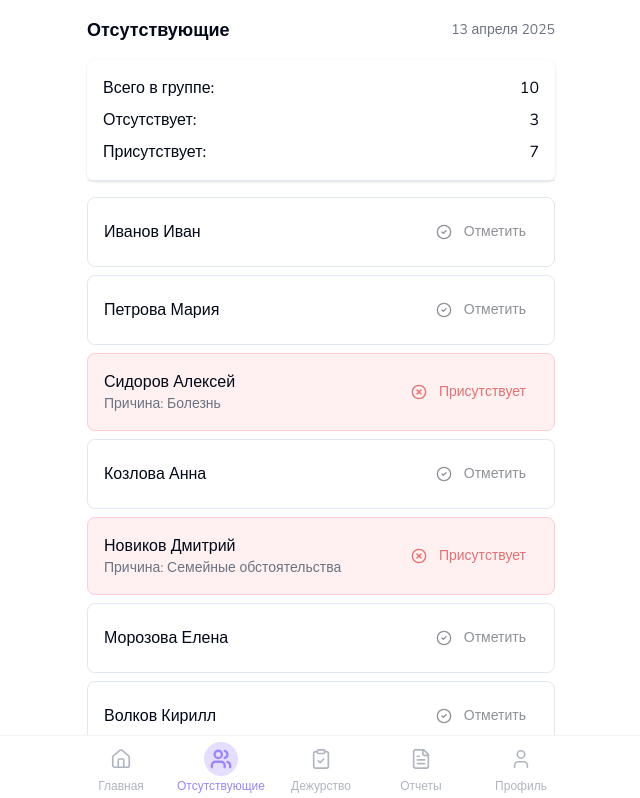
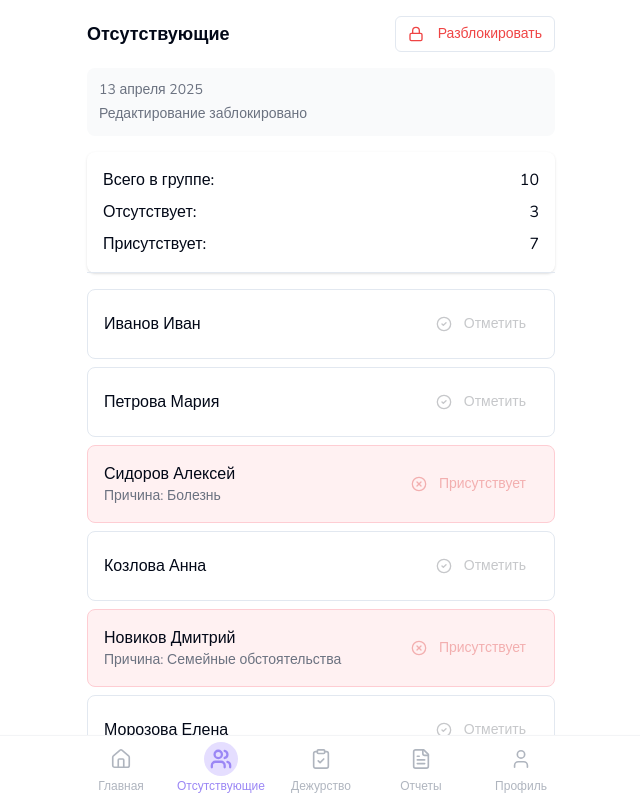
Before and after one commit to EgorBruno/kkepbot-28, a React (Vite) app: page /absences in a window 1280 px wide. Shown: the top 798 px of the page, without its empty margins (319-959 px from the left). Built offline with nearby package versions, Linux system fonts and the light colour scheme.

Commit message:
Fix: Absences and ClassTimer improvements
- Added locking to the Absences tab.
- Temporarily set class end time to 21:00 for testing.
- Center-aligned the time remaining text in ClassTimer.
- Improved the behavior of the reason input in the DutyList dialog.

```diff
--- a/src/components/AbsenceList.tsx
+++ b/src/components/AbsenceList.tsx
@@ -5,7 +5,7 @@ import { ru } from 'date-fns/locale';
 import { students, absences } from '../data/mockData';
 import { Absence, Student } from '../types';
 import { Button } from './ui/button';
-import { CheckCircle2, XCircle } from 'lucide-react';
+import { CheckCircle2, XCircle, Lock, Unlock } from 'lucide-react';
 import {
   Dialog,
   DialogContent,
@@ -26,6 +26,7 @@ const today = format(new Date(), 'yyyy-MM-dd');
 const AbsenceList = () => {
   const [selectedDate, setSelectedDate] = useState(today);
   const [currentAbsences, setCurrentAbsences] = useState(absences.filter(a => a.date === today));
+  const [isLocked, setIsLocked] = useState(true);
 
   const formatDisplayDate = (date: string) => {
     return format(new Date(date), 'd MMMM yyyy', { locale: ru });
@@ -36,6 +37,8 @@ const AbsenceList = () => {
   };
 
   const addAbsence = (student: Student, reason: string) => {
+    if (isLocked) return;
+
     const newAbsence: Absence = {
       id: Date.now(),
       studentId: student.id,
@@ -47,6 +50,7 @@ const AbsenceList = () => {
   };
 
   const removeAbsence = (studentId: number) => {
+    if (isLocked) return;
     setCurrentAbsences(prev => prev.filter(absence => absence.studentId !== studentId));
   };
 
@@ -54,7 +58,29 @@ const AbsenceList = () => {
     <div>
       <div className="flex items-center justify-between mb-4">
         <h2 className="text-lg font-semibold">Отсутствующие</h2>
-        <div className="text-sm text-gray-500">{formatDisplayDate(selectedDate)}</div>
+        <Button
+          variant="outline"
+          size="sm"
+          onClick={() => setIsLocked(!isLocked)}
+          className={`${isLocked ? 'text-red-500' : 'text-green-500'}`}
+        >
+          {isLocked ? (
+            <>
+              <Lock className="mr-1.5 h-4 w-4" />
+              Разблокировать
+            </>
+          ) : (
+            <>
+              <Unlock className="mr-1.5 h-4 w-4" />
+              Заблокировать
+            </>
+          )}
+        </Button>
+      </div>
+
+      <div className="text-sm text-gray-500 mb-4 bg-gray-50 p-3 rounded-lg">
+        <p>{formatDisplayDate(selectedDate)}</p>
+        <p className="mt-1">{isLocked ? 'Редактирование заблокировано' : 'Редактирование разблокировано'}</p>
       </div>
 
       <div className="bg-white rounded-lg shadow mb-4">
@@ -100,6 +126,7 @@ const AbsenceList = () => {
                   variant="ghost"
                   size="sm"
                   onClick={() => removeAbsence(student.id)}
+                  disabled={isLocked}
                   className="text-schedule-red"
                 >
                   <XCircle size={18} className="mr-1" />
@@ -108,7 +135,12 @@ const AbsenceList = () => {
               ) : (
                 <Dialog>
                   <DialogTrigger asChild>
-                    <Button variant="ghost" size="sm" className="text-schedule-gray">
+                    <Button
+                      variant="ghost"
+                      size="sm"
+                      className="text-schedule-gray"
+                      disabled={isLocked}
+                    >
                       <CheckCircle2 size={18} className="mr-1" />
                       Отметить
                     </Button>
--- a/src/components/ClassTimer.tsx
+++ b/src/components/ClassTimer.tsx
@@ -22,6 +22,7 @@ const ClassTimer = () => {
     progressPercent: 0
   });
 
+  // Temporary mock for testing - make class end at 21:00
   useEffect(() => {
     const updatePeriodInfo = () => {
       const dayType = getCurrentDayType();
@@ -35,7 +36,16 @@ const ClassTimer = () => {
       }
 
       const schedule = getDailySchedule(dayType === 'saturday' ? 'saturday' : 'weekday');
-      const info = getCurrentPeriodInfo(schedule);
+
+      // Temporarily modify the schedule for testing purposes
+      const modifiedSchedule = schedule.map(period => {
+        if (period === schedule[schedule.length - 1]) {
+          return { ...period, endTime: '21:00' };
+        }
+        return period;
+      });
+
+      const info = getCurrentPeriodInfo(modifiedSchedule);
       setPeriodInfo(info);
     };
 
@@ -79,7 +89,7 @@ const ClassTimer = () => {
       <div className="flex justify-between items-center mb-3">
         <h3 className="font-semibold text-lg">{getStatusText()}</h3>
         {periodInfo.timeRemaining > 0 && !isAfterClasses && (
-          <span className="text-schedule-darkGray font-medium bg-white/30 px-2 py-1 rounded-full text-sm">
+          <span className="text-schedule-darkGray font-medium bg-white/30 px-3 py-1 rounded-full text-sm text-center">
             {formatMinutesToTime(periodInfo.timeRemaining)}
           </span>
         )}
--- a/src/components/DutyList.tsx
+++ b/src/components/DutyList.tsx
@@ -261,14 +261,13 @@ const DutyList = () => {
               <Button
                 variant="destructive"
                 className="flex-1"
-                onClick={() => setReasonInput(prev => prev || 'Не выполнено')}
+                onClick={() => setReasonInput(prev => prev || 'Отпустили')}
               >
                 <XCircle size={16} className="mr-1.5" />
                 Не выполнено
               </Button>
             </div>
 
-            {reasonInput && (
             <div className="space-y-2">
               <p className="text-sm">Укажите причину невыполнения:</p>
               <Textarea
@@ -278,7 +277,6 @@ const DutyList = () => {
                 rows={3}
               />
             </div>
-            )}
           </div>
           <DialogFooter className="flex justify-between">
             <Button variant="outline" onClick={() => {
@@ -287,14 +285,12 @@ const DutyList = () => {
             }}>
               Отмена
             </Button>
-            {reasonInput && (
             <Button
               variant="default"
               onClick={() => handleCompleteWithReason(false)}
             >
               Сохранить
             </Button>
-            )}
           </DialogFooter>
         </DialogContent>
       </Dialog>
```
Lines whose indentation alone changed are shown as unchanged.
